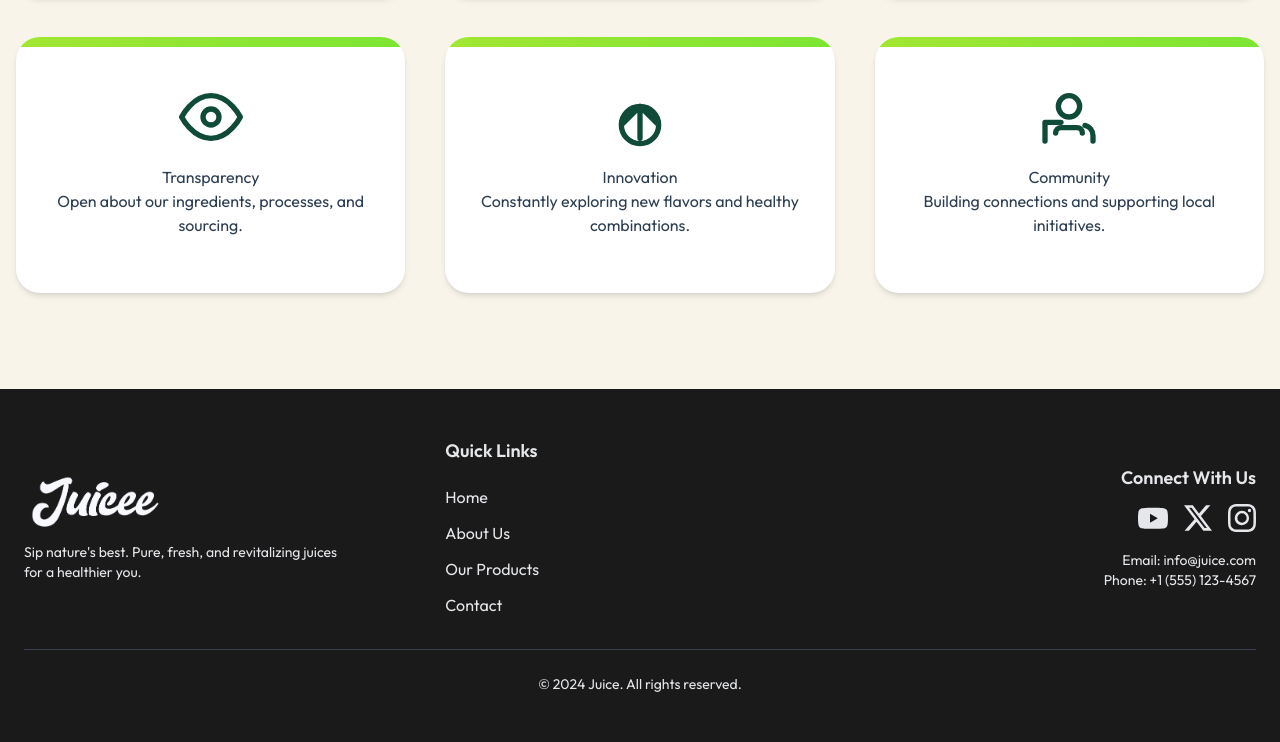
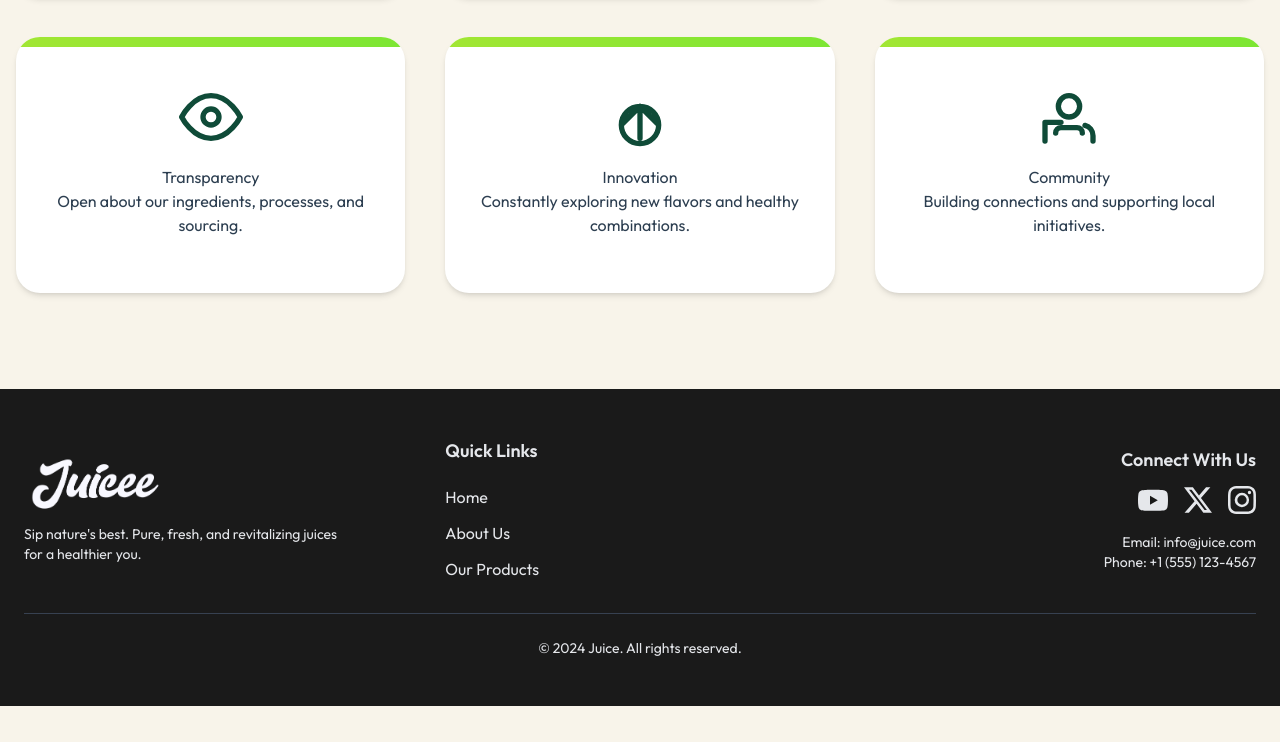
Before and after one commit to shree-nemane/Juice, a plain HTML site: page frontend/about.html in a window 1280 px wide. Shown: the part 3036-3778 px from the top of the page. After the commit the page ends 3742 px from the top, so only its background shows below. Drawn offline with nearby package versions, Linux system fonts and the light colour scheme; a web font is replaced by a local one.

Commit message:
Update about.html

```diff
--- a/frontend/about.html
+++ b/frontend/about.html
@@ -287,7 +287,6 @@
                     <a href="./home.html" class="transition-colors duration-300 hover:text-secondary-gold hover:underline">Home</a>
                     <a href="./about.html" class="transition-colors duration-300 hover:text-secondary-gold hover:underline">About Us</a>
                     <a href="./index.html" class="transition-colors duration-300 hover:text-secondary-gold hover:underline">Our Products</a>
-                    <a href="#" class="transition-colors duration-300 hover:text-secondary-gold hover:underline">Contact</a>
                 </nav>
 
                 <div class="text-center md:text-right">
```
